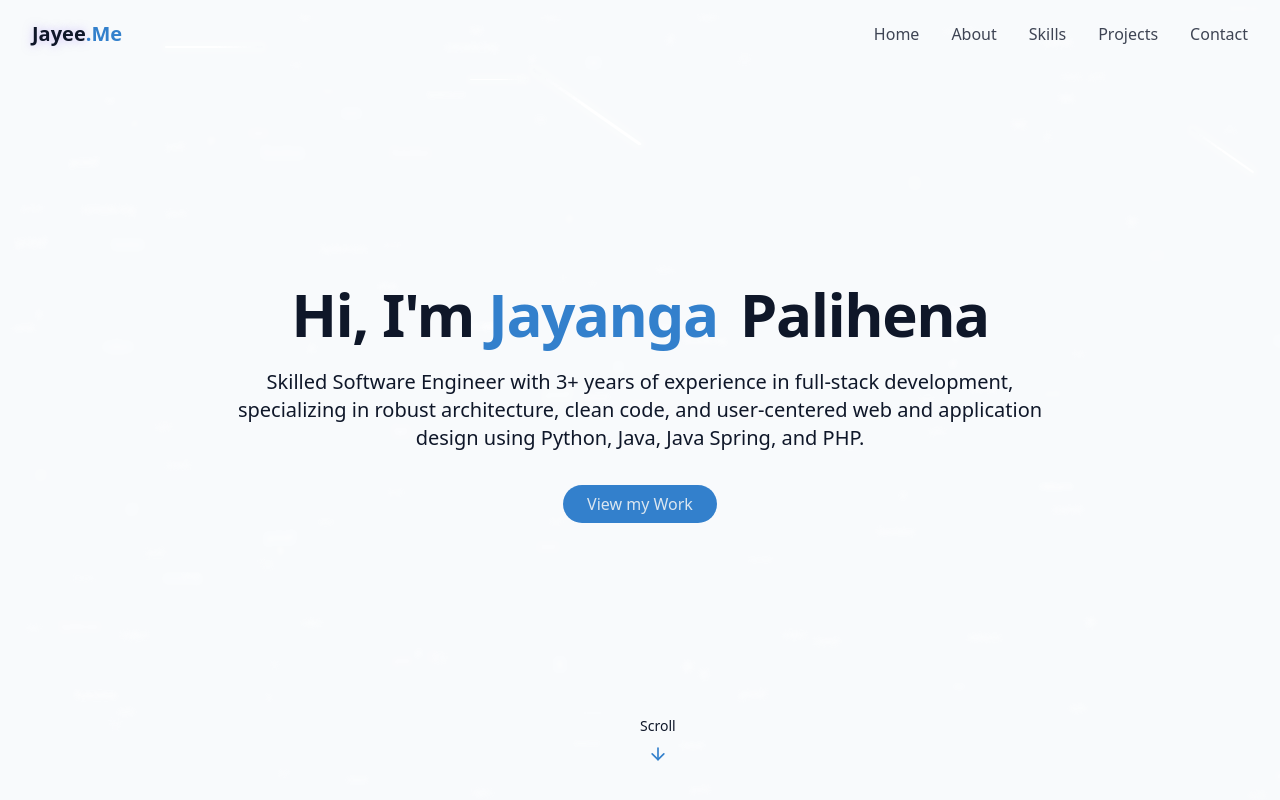
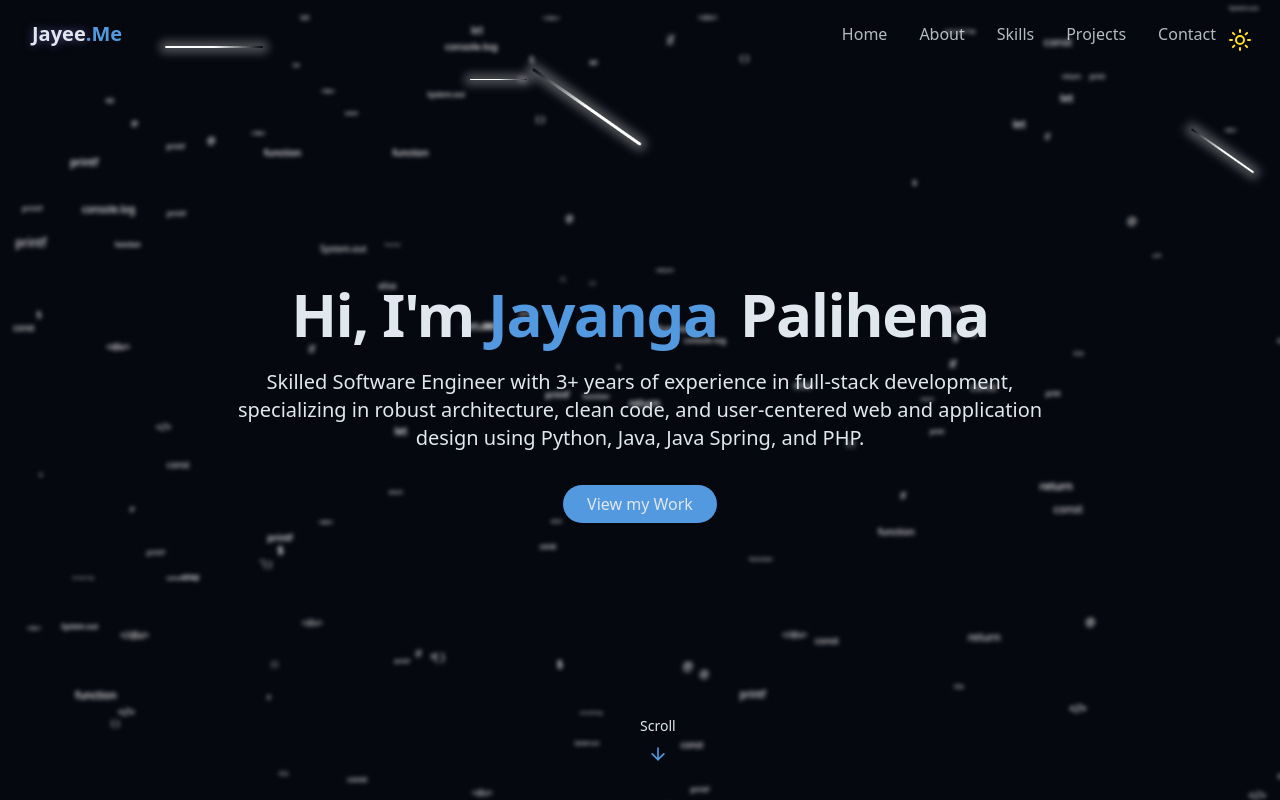
Before and after one commit to MrSriJay/jayee-portfolio, a React (Vite) app: page / in a window 1280 px wide. Shown: the top 800 px of the page. Built offline with nearby package versions, Linux system fonts and the light colour scheme.

Commit message:
theme toggle set

```diff
--- a/src/compoents/Navbar.jsx
+++ b/src/compoents/Navbar.jsx
@@ -1,6 +1,7 @@
 import { cn } from "../lib/Utils";
 import { useEffect, useState } from "react";
 import { Menu, X } from "lucide-react";
+import { ThemeToggle } from "../compoents/ThemeToggle"
 
 const navItems = [
   { name: "Home", href: "#main" },
@@ -60,6 +61,7 @@ export const Navbar = () => {
               {item.name}
             </a>
           ))}
+          <ThemeToggle/>
         </div>
 
         {/* Mobile Nav Items */}
@@ -93,6 +95,7 @@ export const Navbar = () => {
               </a>
             ))}
           </div>
+          <ThemeToggle/>
         </div>
       </div>
     </nav>
--- a/src/compoents/ThemeToggle.jsx
+++ b/src/compoents/ThemeToggle.jsx
@@ -33,7 +33,7 @@ export const ThemeToggle = () => {
   }
 
   return (
-   <button onClick={toggleTheme} className={cn("fixed max-sm:hidden top-5 right-5 z-20 p-2 rounded-full transition-colors duration-300",
+   <button onClick={toggleTheme} className={cn("fixed max-sm:top-5  max-sm:left-5 top-5 right-5 z-20 p-2 rounded-full transition-colors duration-300",
     "focus:outline-hidden"
    )}>{isDarkMode ? <Sun className="h-6 w-6 text-yellow-300"/>
     : <Moon className="h-6 w-6 text-blue-900"/>}</button>
```
